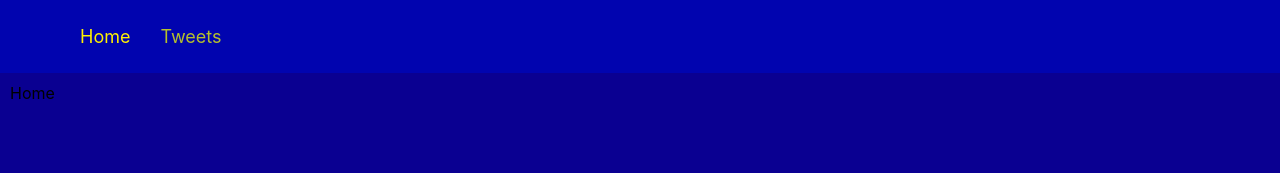
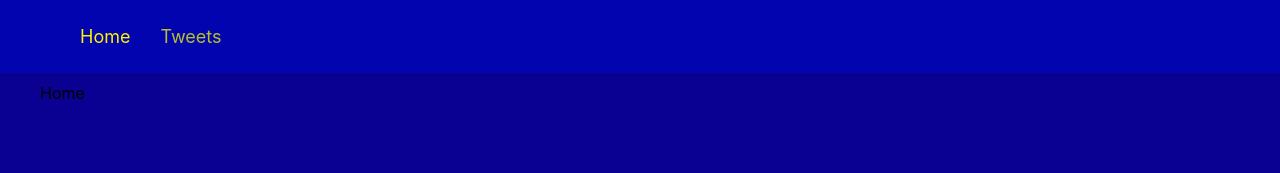
Before and after one commit to vitalij99/goit-tweets-task, a React (Create React App) app: page / in a window 1280 px wide. Shown: the top 173 px of the page. Built offline with nearby package versions, Linux system fonts and the light colour scheme.

Commit message:
add scss card

```diff
--- a/src/components/CardUsers/CardUser.jsx
+++ b/src/components/CardUsers/CardUser.jsx
@@ -6,15 +6,15 @@ import style from "./CardUser.module.scss";
 
 const CardUser = ({ user }) => {
     const { id, tweets, followers, avatar } = user;
-    const [updata, { isLoading }] = useUpdateFollowersMutation();
-    const isFollowing = true;
+    const [unFollowing, { isLoading }] = useUpdateFollowersMutation();
+    const isFollowing = false;
 
     const handleFollow = (userId) => {
         const userUpdate = {
             id: userId,
-            followers: isFollowing ? followers + 1 : followers - 1,
+            followers: isFollowing ? followers - 1 : followers + 1,
         };
-        updata(userUpdate);
+        unFollowing(userUpdate);
     };
 
     return (
@@ -40,7 +40,7 @@ const CardUser = ({ user }) => {
                 <button
                     type="button"
                     className={
-                        isFollowing ? style.btn : `${style.btn} ${style.active}`
+                        isFollowing ? `${style.btn} ${style.active}` : style.btn
                     }
                     onClick={() => handleFollow(id)}
                 >
--- a/src/components/Layout/layaout.module.css
+++ b/src/components/Layout/layaout.module.css
@@ -9,5 +9,14 @@ main {
 
 .container {
     margin: 0 auto;
-    padding: 0 10px;
+    max-width: 380px;
+
+    @media screen and (min-width: 790px) {
+        max-width: 790px;
+    }
+    @media screen and (min-width: 1200px)  {
+        max-width: 1200px;
+
+    }
+
 }
```
